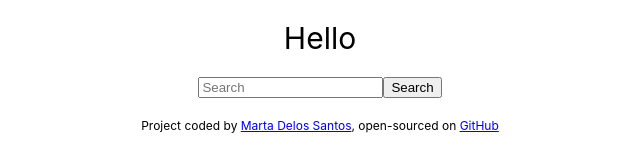
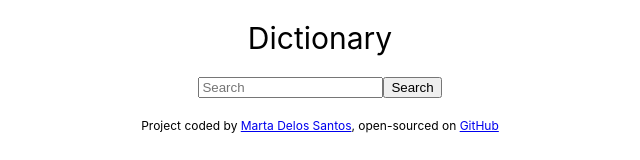
Before and after one commit to mdlsnts/dictionary-react-app, a React (Create React App) app: page / in a window 1280 px wide. Shown: the top 160 px of the page, without its empty margins (320-960 px from the left). Built offline with nearby package versions, Linux system fonts and the light colour scheme; the HTML template or start-up script is replaced by a standard one.

Commit message:
updated title of the page

```diff
--- a/src/App.js
+++ b/src/App.js
@@ -5,7 +5,7 @@ function App() {
   return (
     <div className="App">
       <div className="container">
-        <header className="App-header">Hello</header>
+        <header className="App-header">Dictionary</header>
         <main>
           <Dictionary />
         </main>
```
